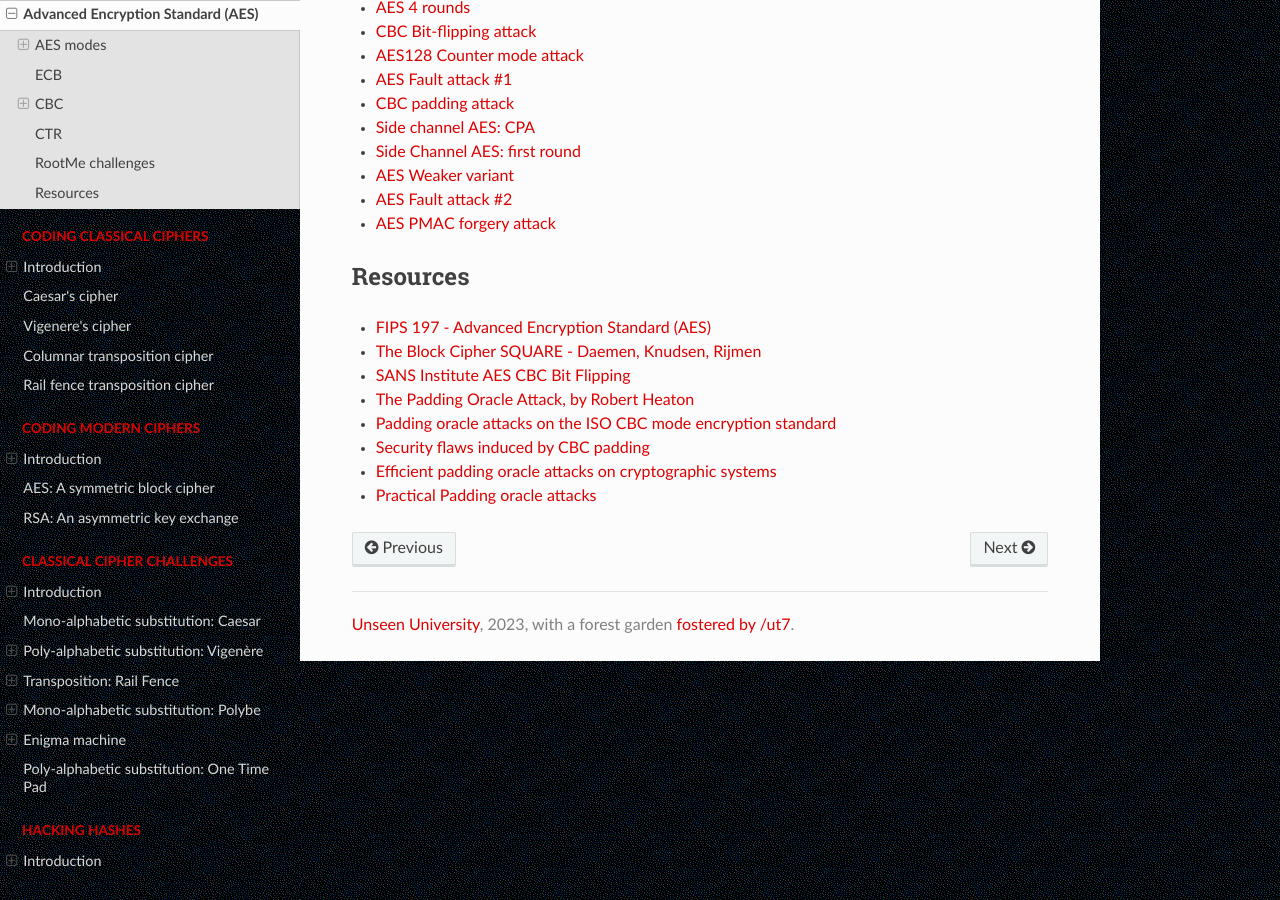
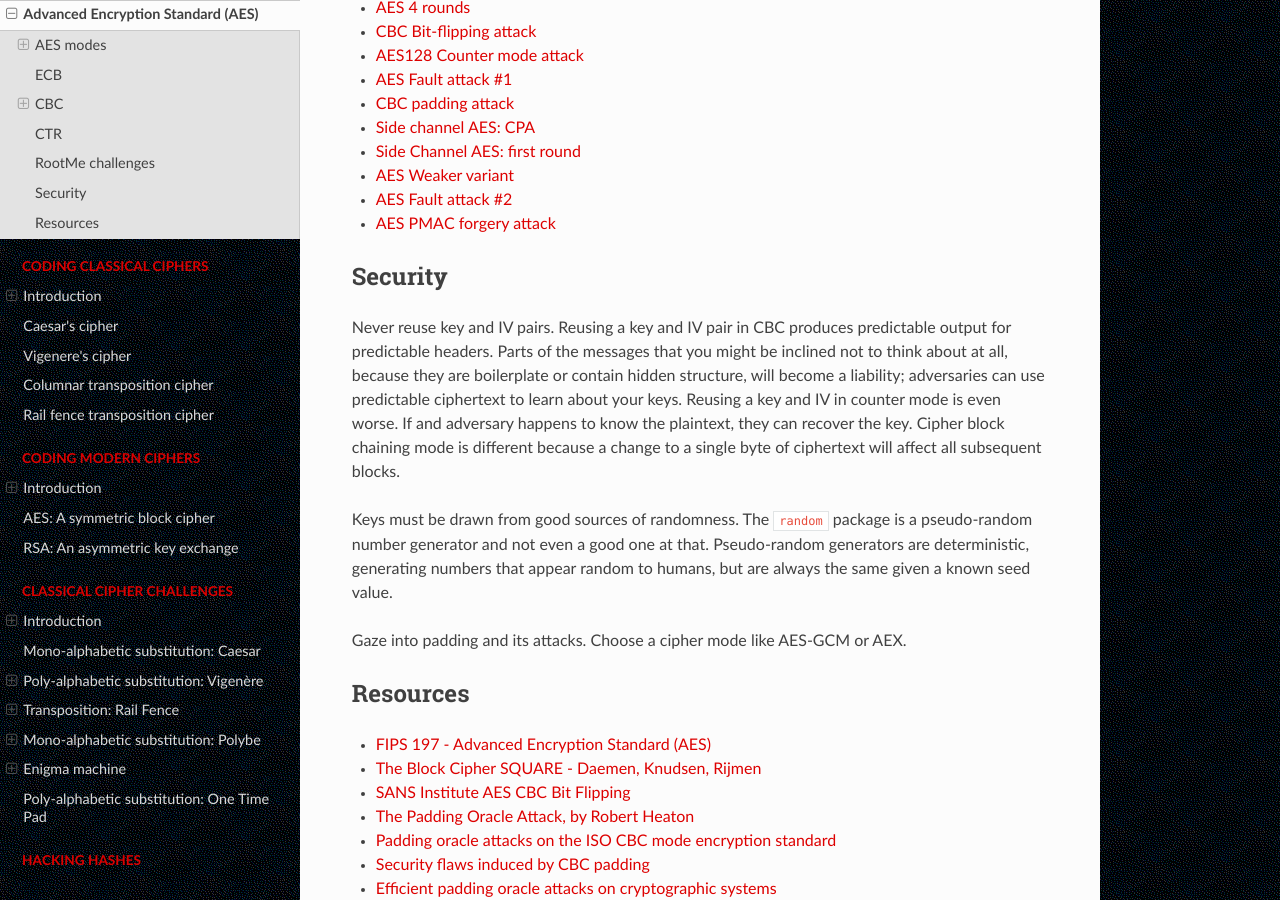
Before and after one commit to tymyrddin/red-crypt, a Sphinx documentation site: the page built from source/docs/notes/aes.md, in a window 1280 px wide and 900 px high, scrolled down 5368 px. Built offline with Sphinx 7.4.7 and the Read the Docs theme 2.0.0, drawn with Linux system fonts in a browser that asks for light colours.

```diff
--- a/source/docs/notes/aes.md
+++ b/source/docs/notes/aes.md
@@ -106,6 +106,14 @@
 * [AES Fault attack #2](../symmetric/fault2.md)
 * [AES PMAC forgery attack](../symmetric/pmac.md)
 
+## Security
+
+Never reuse key and IV pairs. Reusing a key and IV pair in CBC produces predictable output for predictable headers. Parts of the messages that you might be inclined not to think about at all, because they are boilerplate or contain hidden structure, will become a liability; adversaries can use predictable ciphertext to learn about your keys. Reusing a key and IV in counter mode is even worse. If and adversary happens to know the plaintext, they can recover the key. Cipher block chaining mode is different because a change to a single byte of ciphertext will affect all subsequent blocks.
+
+Keys must be drawn from good sources of randomness. The `random` package is a pseudo-random number generator and not even a good one at that. Pseudo-random generators are deterministic, generating numbers that appear random to humans, but are always the same given a known seed value.
+
+Gaze into padding and its attacks. Choose a cipher mode like AES-GCM or AEX.
+
 ## Resources
 
 * [FIPS 197 - Advanced Encryption Standard (AES)](https://repository.root-me.org/Cryptographie/Sym%C3%A9trique/EN%20-%20FIPS%20197%20-%20Advanced%20Encryption%20Standard%20(AES).pdf)
```
